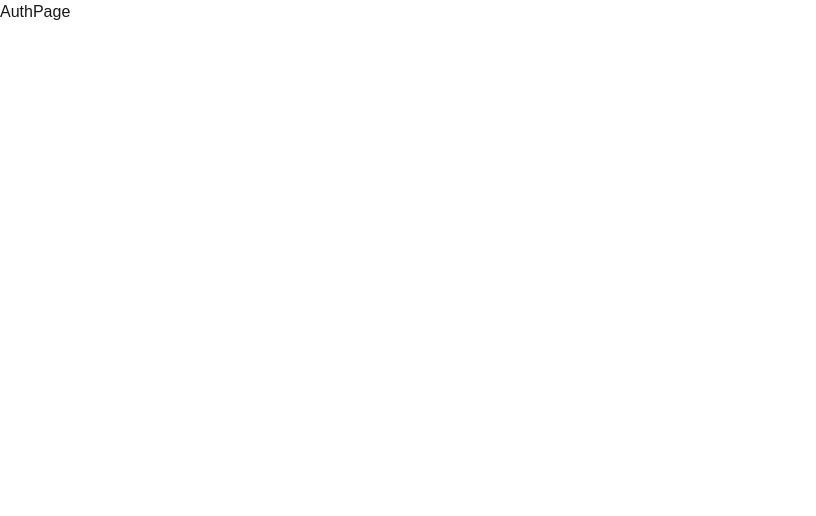
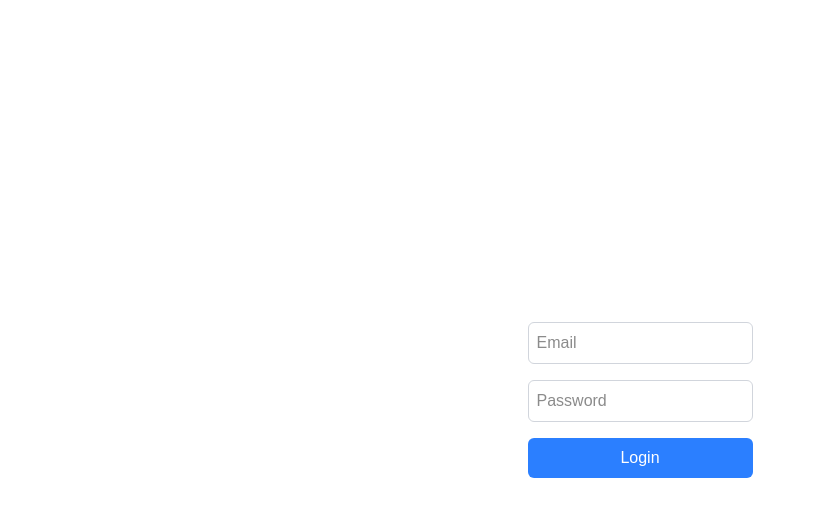
Before and after one commit to JeanN00B/home-challenge-BaseLabs, a Next.js app: page /auth in a window 1280 px wide. Shown: the top 516 px of the page, without its empty margins (0-816 px from the left). Built offline with nearby package versions, Linux system fonts and the light colour scheme.

Commit message:
fix(api-handler): MVP of an API consupmtion on the fronted (auth/login) DONE!
- Client (clicks button that fetchs POST on /auth/api) --> API (receives request calls backend function) --> Backend (interacts directly with prisma ORM!) --> Return: response status!

```diff
--- a/package.json
+++ b/package.json
@@ -8,7 +8,7 @@
     "start": "next start",
     "lint": "biome check",
     "format": "biome format --write",
-    "db:generate": "prisma generate --no-engine",
+    "db:generate": "prisma generate",
     "db:migrate": "prisma migrate dev",
     "db:deploy": "prisma migrate deploy",
     "db:studio": "prisma studio",
@@ -18,7 +18,6 @@
     "seed": "tsx prisma/seed.ts"
   },
   "dependencies": {
-    "@prisma/adapter-better-sqlite3": "^6.16.2",
     "@prisma/client": "^6.16.2",
     "next": "15.5.3",
     "react": "19.1.0",
--- a/src/app/api/auth/login/route.ts
+++ b/src/app/api/auth/login/route.ts
@@ -1,3 +1,5 @@
+"use server";
+
 import { login } from "@/server/auth/auth-functions";
 
 export async function POST(request: Request) {
--- a/src/app/auth/page.tsx
+++ b/src/app/auth/page.tsx
@@ -1,3 +1,35 @@
+"use client";
+
 export default function AuthPage() {
-  return <div>AuthPage</div>;
+  const handleLogin = async (formData: FormData) => {
+    const email = formData.get("email");
+    const password = formData.get("password");
+    const result = fetch("/api/auth/login", {
+      method: "POST",
+      body: JSON.stringify({ email, password }),
+    });
+    console.log(result);
+  };
+
+  return (
+    <div className="flex flex-col items-center justify-center h-screen">
+      <form action={handleLogin} className="flex flex-col gap-4">
+        <input
+          type="email"
+          name="email"
+          placeholder="Email"
+          className="border border-gray-300 rounded-md p-2"
+        />
+        <input
+          type="password"
+          name="password"
+          placeholder="Password"
+          className="border border-gray-300 rounded-md p-2"
+        />
+        <button type="submit" className="bg-blue-500 text-white p-2 rounded-md">
+          Login
+        </button>
+      </form>
+    </div>
+  );
 }
--- a/src/server/db.ts
+++ b/src/server/db.ts
@@ -1,8 +1,4 @@
-import { PrismaBetterSQLite3 } from "@prisma/adapter-better-sqlite3";
 import { PrismaClient } from "@/generated/prisma";
 
-const adapter = new PrismaBetterSQLite3({
-  url: "file:./prisma/db.sqlite3",
-});
-const prisma = new PrismaClient({ adapter });
+const prisma = new PrismaClient();
 export default prisma;
```
Also changed, not shown: 1 other file (tests, documents, lock files or other folders).
